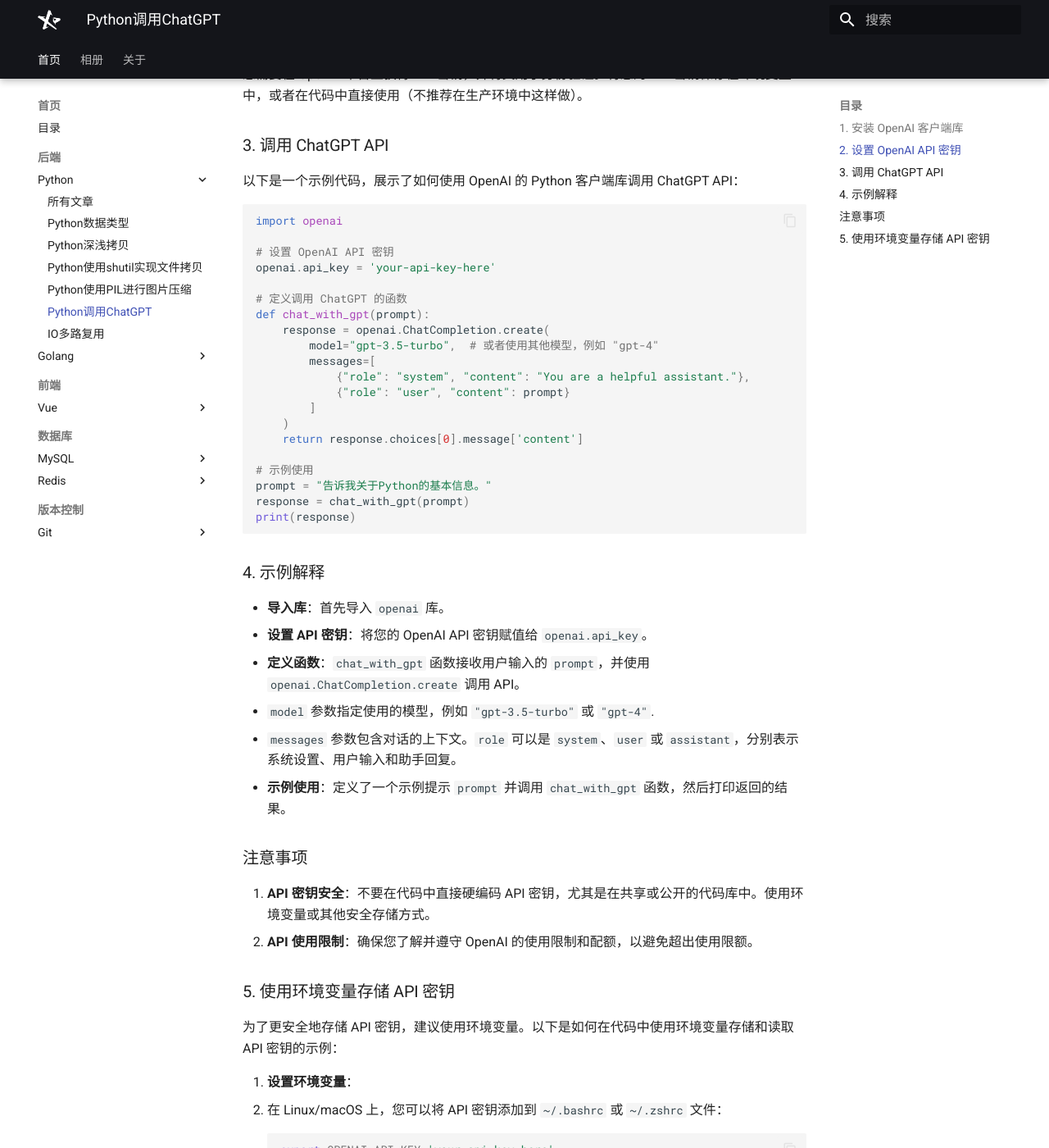
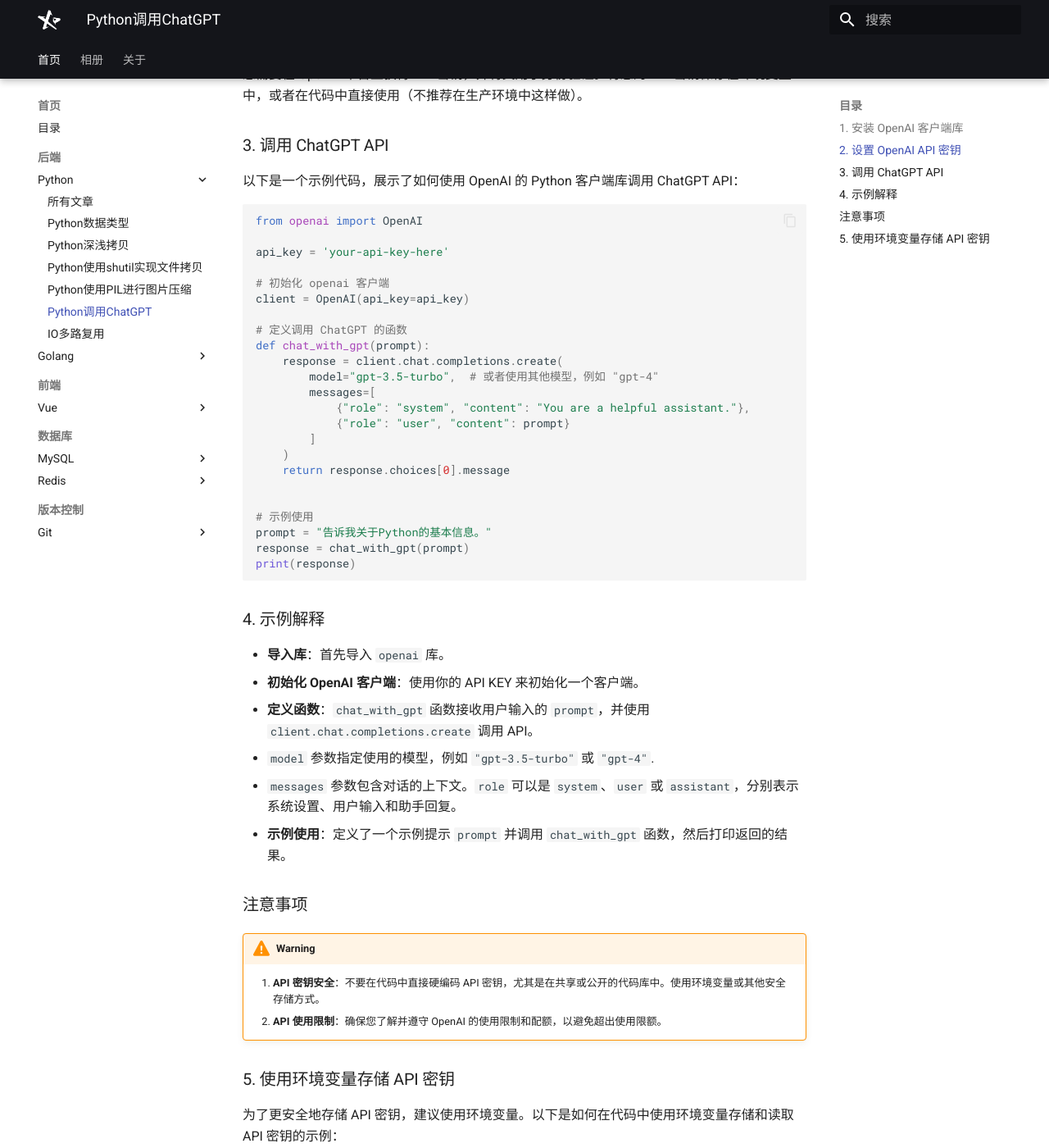
Before and after one commit to Eric54920/mkdocs, an MkDocs documentation site: the page built from docs/articles/Python/Python调用ChatGPT.md, in a window 1280 px wide and 1400 px high, scrolled down 482 px. Shown: the whole window at 82% size. Built offline with MkDocs 1.6.1 and Material for MkDocs 9.7.7, drawn with Linux system fonts in a browser that asks for light colours; some of the changed text lies outside the part shown.

Commit message:
docs:update docs

````diff
--- a/docs/articles/Python/Python调用ChatGPT.md
+++ b/docs/articles/Python/Python调用ChatGPT.md
@@ -17,21 +17,24 @@ pip install openai
 以下是一个示例代码，展示了如何使用 OpenAI 的 Python 客户端库调用 ChatGPT API：
 
 ```python
-import openai
+from openai import OpenAI
 
-# 设置 OpenAI API 密钥
-openai.api_key = 'your-api-key-here'
+api_key = 'your-api-key-here'
+
+# 初始化 openai 客户端
+client = OpenAI(api_key=api_key)
 
 # 定义调用 ChatGPT 的函数
 def chat_with_gpt(prompt):
-    response = openai.ChatCompletion.create(
+    response = client.chat.completions.create(
         model="gpt-3.5-turbo",  # 或者使用其他模型，例如 "gpt-4"
         messages=[
             {"role": "system", "content": "You are a helpful assistant."},
             {"role": "user", "content": prompt}
         ]
     )
-    return response.choices[0].message['content']
+    return response.choices[0].message
+
 
 # 示例使用
 prompt = "告诉我关于Python的基本信息。"
@@ -42,16 +45,18 @@ print(response)
 ### 4. 示例解释
 
 - **导入库**：首先导入 `openai` 库。
-- **设置 API 密钥**：将您的 OpenAI API 密钥赋值给 `openai.api_key`。
-- **定义函数**：`chat_with_gpt` 函数接收用户输入的 `prompt`，并使用 `openai.ChatCompletion.create` 调用 API。
+- **初始化 OpenAI 客户端**：使用你的 API KEY 来初始化一个客户端。
+- **定义函数**：`chat_with_gpt` 函数接收用户输入的 `prompt`，并使用 `client.chat.completions.create` 调用 API。
   - `model` 参数指定使用的模型，例如 `"gpt-3.5-turbo"` 或 `"gpt-4"`.
   - `messages` 参数包含对话的上下文。`role` 可以是 `system`、`user` 或 `assistant`，分别表示系统设置、用户输入和助手回复。
 - **示例使用**：定义了一个示例提示 `prompt` 并调用 `chat_with_gpt` 函数，然后打印返回的结果。
 
 ### 注意事项
 
-1. **API 密钥安全**：不要在代码中直接硬编码 API 密钥，尤其是在共享或公开的代码库中。使用环境变量或其他安全存储方式。
-2. **API 使用限制**：确保您了解并遵守 OpenAI 的使用限制和配额，以避免超出使用限额。
+!!! warning
+
+    1. **API 密钥安全**：不要在代码中直接硬编码 API 密钥，尤其是在共享或公开的代码库中。使用环境变量或其他安全存储方式。
+    2. **API 使用限制**：确保您了解并遵守 OpenAI 的使用限制和配额，以避免超出使用限额。
 
 ### 5. 使用环境变量存储 API 密钥
 
@@ -71,21 +76,25 @@ print(response)
 
 ```python
 import os
-import openai
+from openai import OpenAI
 
-# 从环境变量中读取 API 密钥
-openai.api_key = os.getenv('OPENAI_API_KEY')
 
+# 初始化 openai 客户端
+client = OpenAI(api_key=os.getenv('OPENAI_API_KEY'))
+
+# 定义调用 ChatGPT 的函数
 def chat_with_gpt(prompt):
-    response = openai.ChatCompletion.create(
-        model="gpt-3.5-turbo",
+    response = client.chat.completions.create(
+        model="gpt-3.5-turbo",  # 或者使用其他模型，例如 "gpt-4"
         messages=[
             {"role": "system", "content": "You are a helpful assistant."},
             {"role": "user", "content": prompt}
         ]
     )
-    return response.choices[0].message['content']
+    return response.choices[0].message
 
+
+# 示例使用
 prompt = "告诉我关于Python的基本信息。"
 response = chat_with_gpt(prompt)
 print(response)
--- a/mkdocs.yml
+++ b/mkdocs.yml
@@ -8,7 +8,7 @@ nav:
       - Python:
         - ./articles/Python/index.md
         - Python数据类型: ./articles/Python/Python数据类型.md
-        - Python深浅拷贝: ./articles/Python/深浅拷贝.md
+        - Python深浅拷贝: ./articles/Python/Python深浅拷贝.md
         - Python使用shutil实现文件拷贝: ./articles/Python/Python使用shutil实现文件拷贝.md
         - Python使用PIL进行图片压缩: ./articles/Python/Python使用PIL进行图片压缩.md
         - Python调用ChatGPT: ./articles/Python/Python调用ChatGPT.md
````
Also changed, not shown: docs/articles/Python/index.md (+1 -1 lines), docs/gallery.md (+3 -0 lines), docs/articles/Python/Python深浅拷贝.md (renamed from docs/articles/Python/深浅拷贝.md).
